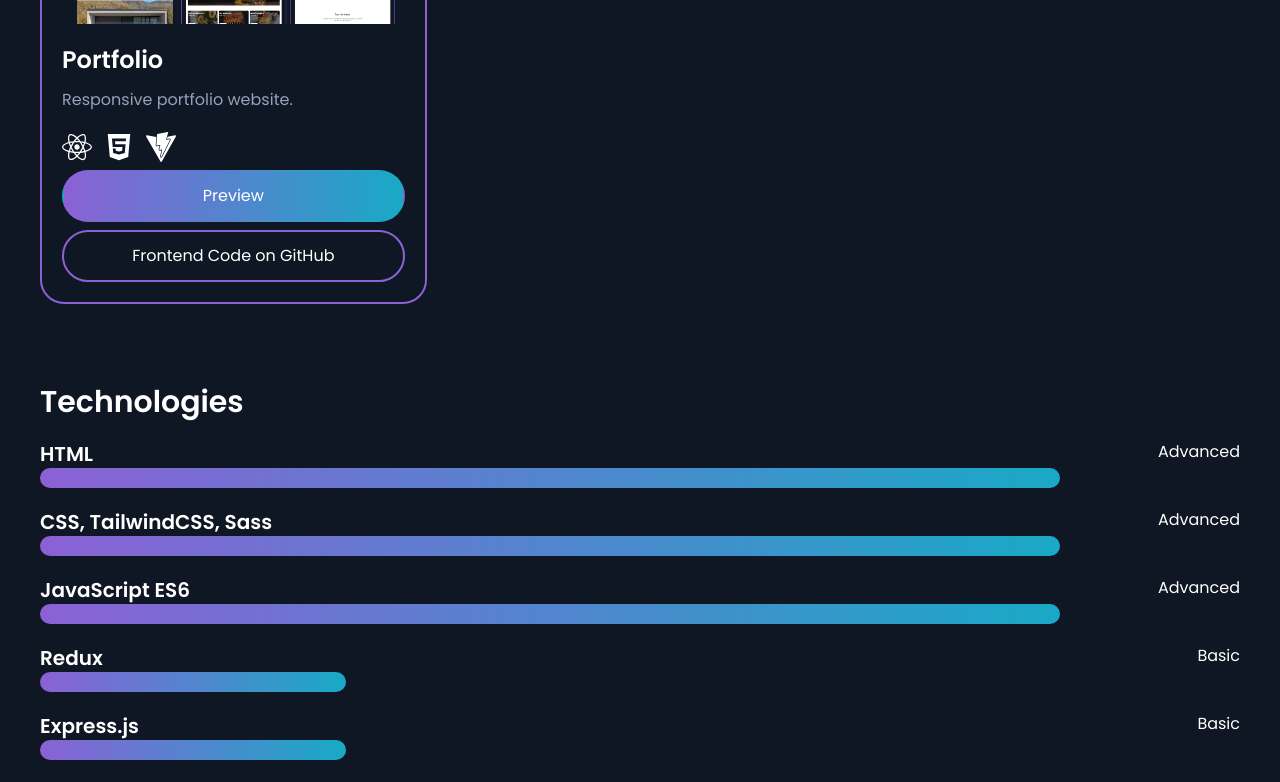
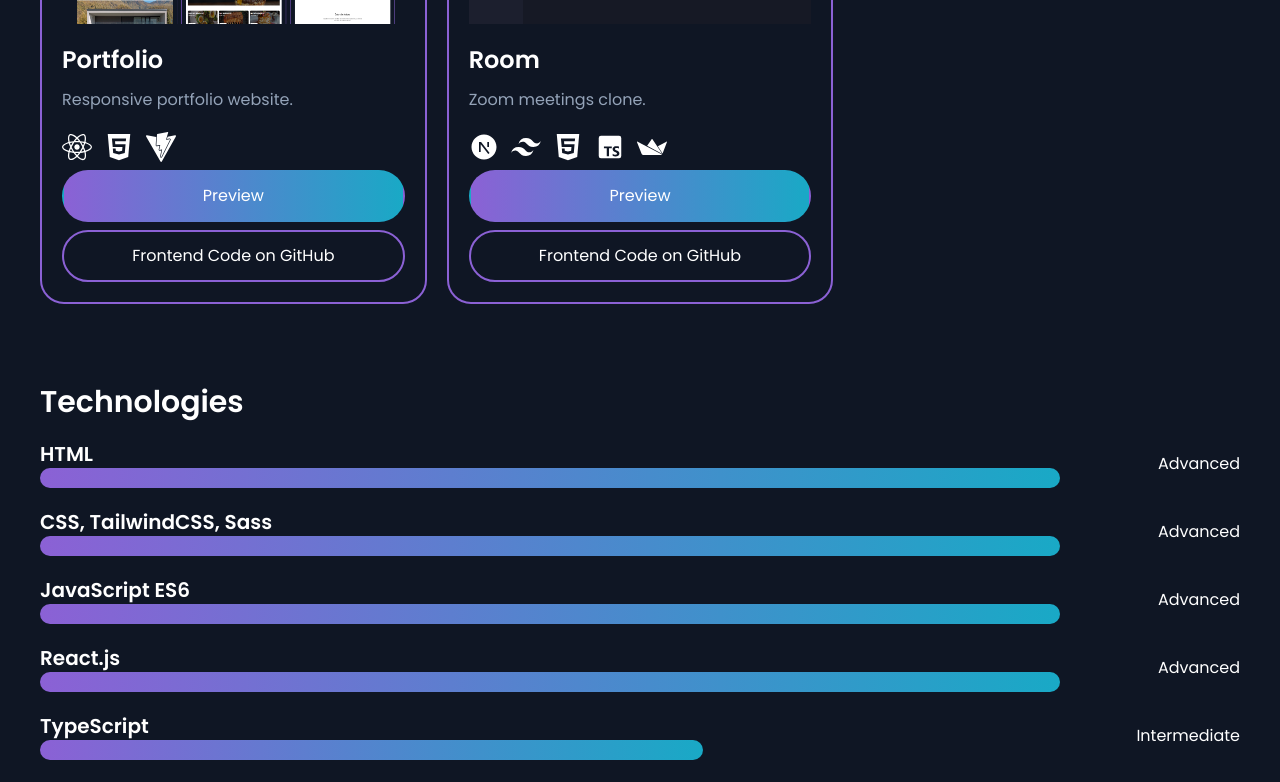
Before and after one commit to Nderim45/portfolio, a React (Vite) app: page / in a window 1280 px wide. Shown: the part 1540-2322 px from the top of the page. Built offline with nearby package versions, Linux system fonts and the light colour scheme.

Commit message:
Added new project

```diff
--- a/package.json
+++ b/package.json
@@ -10,11 +10,17 @@
     "preview": "vite preview"
   },
   "dependencies": {
+    "@radix-ui/react-tooltip": "^1.1.2",
     "aos": "^2.3.4",
+    "class-variance-authority": "^0.7.0",
+    "clsx": "^2.1.1",
+    "lucide-react": "^0.435.0",
     "react": "^18.2.0",
     "react-dom": "^18.2.0",
     "react-icons": "^5.2.1",
     "react-router-dom": "^6.23.1",
+    "tailwind-merge": "^2.5.2",
+    "tailwindcss-animate": "^1.0.7",
     "url-metadata": "2.4.1"
   },
   "devDependencies": {
--- a/src/components/Hero.jsx
+++ b/src/components/Hero.jsx
@@ -33,7 +33,7 @@ const Hero = () => {
           <a
             onClick={() =>
               window.open(
-                "https://drive.google.com/u/1/uc?id=1DQsvC6xgslvjVun2pnkhNS660nCgSh2N&export=download",
+                "https://drive.google.com/u/1/uc?id=15pPn27DSQyhZiPI9JZRNXEpJGwnGihv6&export=download",
                 "_blank"
               )
             }
--- a/src/components/ProjectCard.jsx
+++ b/src/components/ProjectCard.jsx
@@ -1,4 +1,10 @@
 import React from "react";
+import {
+  Tooltip,
+  TooltipContent,
+  TooltipProvider,
+  TooltipTrigger,
+} from "@/components/ui/tooltip";
 
 const ProjectCard = ({
   image,
@@ -10,14 +16,26 @@ const ProjectCard = ({
   backend,
 }) => {
   return (
-    <div data-aos="fade-up" className="flex flex-col w-full border-2 border-[#8b61d5] rounded-3xl p-5">
+    <div
+      data-aos="fade-up"
+      className="flex flex-col w-full border-2 border-[#8b61d5] rounded-3xl p-5"
+    >
       <img src={image} alt="" className="w-full sm:h-[250px]" />
       <div className="mt-5">
         <h1 className="text-2xl font-semibold">{name}</h1>
         <p className="mt-3 text-slate-400">{description}</p>
       </div>
       <div className="flex flex-wrap space-y-2 justify-between mt-auto">
-        <div className="flex flex-wrap mt-5">{technologies.map((tech) => tech)}</div>
+        <div className="flex flex-wrap mt-5">
+          {technologies.map((tech) => (
+            <TooltipProvider>
+              <Tooltip>
+                <TooltipTrigger>{tech.icon}</TooltipTrigger>
+                <TooltipContent>{tech.name}</TooltipContent>
+              </Tooltip>
+            </TooltipProvider>
+          ))}
+        </div>
         <button
           className="w-full bg-gradient-to-r from-[#8b61d5] border-transparent to-[#19a9c6] rounded-full py-3 hover:bg-none border-2 hover:border-[#8b61d5]"
           onClick={() => window.open(link, "_blank")}
--- a/src/components/Technologies.jsx
+++ b/src/components/Technologies.jsx
@@ -16,7 +16,7 @@ const Technologies = () => {
             }}
           ></div>
         </div>
-        <div className="w-[15%] flex justify-end">
+        <div className="w-[15%] flex justify-end items-center">
           <h1>{level}</h1>
         </div>
       </div>
@@ -39,6 +39,9 @@ const Technologies = () => {
       {technologie("HTML", "100%", "Advanced")}
       {technologie("CSS, TailwindCSS, Sass", "100%", "Advanced")}
       {technologie("JavaScript ES6", "100%", "Advanced")}
+      {technologie("React.js", "100%", "Advanced")}
+      {technologie("TypeScript", "65%", "Intermediate")}
+      {technologie("Next.js", "65%", "Intermediate")}
       {technologie("Redux", "30%", "Basic")}
       {technologie("Express.js", "30%", "Basic")}
       {technologie("MongoDB", "30%", "Basic")}
@@ -46,10 +49,10 @@ const Technologies = () => {
         Additional technologies and skills
       </h1>
       <div className="grid grid-cols-1 md:grid-cols-2 lg:grid-cols-3 gap-5 mt-5">
-              {additionalSkills("Git")}
-              {additionalSkills("B2 English")}
-              {additionalSkills("Quick learning")}
-              {additionalSkills("Teamwork")}
+        {additionalSkills("Git")}
+        {additionalSkills("B2 English")}
+        {additionalSkills("Quick learning")}
+        {additionalSkills("Teamwork")}
       </div>
     </div>
   );
--- a/src/components/projectsData.jsx
+++ b/src/components/projectsData.jsx
@@ -1,10 +1,12 @@
 import { FaReact, FaNodeJs, FaSass, FaHtml5 } from "react-icons/fa";
-import { RiTailwindCssFill } from "react-icons/ri";
-import { SiRedux, SiMongodb, SiVite } from "react-icons/si";
+import { RiTailwindCssFill, RiNextjsFill } from "react-icons/ri";
+import { SiRedux, SiMongodb, SiVite, SiStreamlit } from "react-icons/si";
+import { BiLogoTypescript } from "react-icons/bi";
 import realEstateImage from "../assets/real-estate-project.png";
 import betterEatImage from "../assets/better-eat-project.png";
 import incorporateTaxImage from "../assets/incorporate-tax-project.png";
 import portfolioImage from "../assets/portfolio-project.png";
+import roomImage from "../assets/room-project.png";
 
 export const data = [
   {
@@ -12,13 +14,16 @@ export const data = [
     name: "Real Estate",
     description: "Responsive website for finding real estates.",
     technologies: [
-      <FaReact fontSize={30} className="mr-3" />,
-      <FaNodeJs fontSize={30} className="mr-3" />,
-      <RiTailwindCssFill fontSize={30} className="mr-3" />,
-      <SiRedux fontSize={30} className="mr-3" />,
-      <SiMongodb fontSize={30} className="mr-3" />,
-      <FaHtml5 fontSize={30} className="mr-3" />,
-      <SiVite fontSize={30} className="mr-3" />,
+      { icon: <FaReact fontSize={30} className="mr-3" />, name: "React.js" },
+      { icon: <FaNodeJs fontSize={30} className="mr-3" />, name: "Node.js" },
+      {
+        icon: <RiTailwindCssFill fontSize={30} className="mr-3" />,
+        name: "TailwindCSS",
+      },
+      { icon: <SiRedux fontSize={30} className="mr-3" />, name: "Redux" },
+      { icon: <SiMongodb fontSize={30} className="mr-3" />, name: "MongoDB" },
+      { icon: <FaHtml5 fontSize={30} className="mr-3" />, name: "HTML" },
+      { icon: <SiVite fontSize={30} className="mr-3" />, name: "Vite" },
     ],
     link: "https://node-real-estate.netlify.app/",
     frontend_code: "https://github.com/Nderim45/estate-frontend",
@@ -29,13 +34,16 @@ export const data = [
     name: "Better Eat",
     description: "Responsive website for ordering food.",
     technologies: [
-      <FaReact fontSize={30} className="mr-3" />,
-      <FaNodeJs fontSize={30} className="mr-3" />,
-      <RiTailwindCssFill fontSize={30} className="mr-3" />,
+      { icon: <FaReact fontSize={30} className="mr-3" />, name: "React.js" },
+      { icon: <FaNodeJs fontSize={30} className="mr-3" />, name: "Node.js" },
+      {
+        icon: <RiTailwindCssFill fontSize={30} className="mr-3" />,
+        name: "TailwindCSS",
+      },
       <SiRedux fontSize={30} className="mr-3" />,
       <SiMongodb fontSize={30} className="mr-3" />,
-      <FaHtml5 fontSize={30} className="mr-3" />,
-      <SiVite fontSize={30} className="mr-3" />,
+      { icon: <FaHtml5 fontSize={30} className="mr-3" />, name: "HTML" },
+      { icon: <SiVite fontSize={30} className="mr-3" />, name: "Vite" },
     ],
     link: "https://better-eat.netlify.app/",
     frontend_code: "https://github.com/Nderim45/better-eat",
@@ -46,10 +54,10 @@ export const data = [
     name: "Incorporate Tax",
     description: "Responsive website for tax solutions.",
     technologies: [
-      <FaReact fontSize={30} className="mr-3" />,
-      <FaSass fontSize={30} className="mr-3" />,
-      <FaHtml5 fontSize={30} className="mr-3" />,
-      <SiVite fontSize={30} className="mr-3" />,
+      { icon: <FaReact fontSize={30} className="mr-3" />, name: "React.js" },
+      { icon: <FaSass fontSize={30} className="mr-3" />, name: "Sass" },
+      { icon: <FaHtml5 fontSize={30} className="mr-3" />, name: "HTML" },
+      { icon: <SiVite fontSize={30} className="mr-3" />, name: "Vite" },
     ],
     link: "https://incorporate-tax.netlify.app/",
     frontend_code: "https://github.com/Nderim45/incorporate-tax",
@@ -59,11 +67,37 @@ export const data = [
     name: "Portfolio",
     description: "Responsive portfolio website.",
     technologies: [
-      <FaReact fontSize={30} className="mr-3" />,
-      <FaHtml5 fontSize={30} className="mr-3" />,
-      <SiVite fontSize={30} className="mr-3" />,
+      { icon: <FaReact fontSize={30} className="mr-3" />, name: "React.js" },
+      { icon: <FaHtml5 fontSize={30} className="mr-3" />, name: "HTML" },
+      { icon: <SiVite fontSize={30} className="mr-3" />, name: "Vite" },
     ],
     link: "https://incorporate-tax.netlify.app/",
     frontend_code: "https://github.com/Nderim45/portfolio",
   },
+  {
+    image: roomImage,
+    name: "Room",
+    description: "Zoom meetings clone.",
+    technologies: [
+      {
+        icon: <RiNextjsFill fontSize={30} className="mr-3" />,
+        name: "Next.js",
+      },
+      {
+        icon: <RiTailwindCssFill fontSize={30} className="mr-3" />,
+        name: "TailwindCSS",
+      },
+      { icon: <FaHtml5 fontSize={30} className="mr-3" />, name: "HTML" },
+      {
+        icon: <BiLogoTypescript fontSize={30} className="mr-3" />,
+        name: "TypeScript",
+      },
+      {
+        icon: <SiStreamlit fontSize={30} className="mr-3" />,
+        name: "getstream.io",
+      },
+    ],
+    link: "https://roommeet.netlify.app/",
+    frontend_code: "https://github.com/Nderim45/zoom-clone",
+  },
 ];
--- /dev/null
+++ b/src/components/ui/tooltip.jsx
@@ -0,0 +1,26 @@
+"use client"
+
+import * as React from "react"
+import * as TooltipPrimitive from "@radix-ui/react-tooltip"
+
+import { cn } from "@/lib/utils"
+
+const TooltipProvider = TooltipPrimitive.Provider
+
+const Tooltip = TooltipPrimitive.Root
+
+const TooltipTrigger = TooltipPrimitive.Trigger
+
+const TooltipContent = React.forwardRef(({ className, sideOffset = 4, ...props }, ref) => (
+  <TooltipPrimitive.Content
+    ref={ref}
+    sideOffset={sideOffset}
+    className={cn(
+      "z-50 overflow-hidden rounded-md border bg-popover px-3 py-1.5 text-sm text-popover-foreground shadow-md animate-in fade-in-0 zoom-in-95 data-[state=closed]:animate-out data-[state=closed]:fade-out-0 data-[state=closed]:zoom-out-95 data-[side=bottom]:slide-in-from-top-2 data-[side=left]:slide-in-from-right-2 data-[side=right]:slide-in-from-left-2 data-[side=top]:slide-in-from-bottom-2",
+      className
+    )}
+    {...props} />
+))
+TooltipContent.displayName = TooltipPrimitive.Content.displayName
+
+export { Tooltip, TooltipTrigger, TooltipContent, TooltipProvider }
--- a/src/index.css
+++ b/src/index.css
@@ -2,8 +2,70 @@
 @tailwind components;
 @tailwind utilities;
 
-body {
-  background: #0f1624;
-  @apply font-poppins;
-  color: white;
+@layer base {
+  :root {
+    --background: 0 0% 100%;
+    --foreground: 222.2 84% 4.9%;
+    --card: 0 0% 100%;
+    --card-foreground: 222.2 84% 4.9%;
+    --popover: 0 0% 100%;
+    --popover-foreground: 222.2 84% 4.9%;
+    --primary: 222.2 47.4% 11.2%;
+    --primary-foreground: 210 40% 98%;
+    --secondary: 210 40% 96.1%;
+    --secondary-foreground: 222.2 47.4% 11.2%;
+    --muted: 210 40% 96.1%;
+    --muted-foreground: 215.4 16.3% 46.9%;
+    --accent: 210 40% 96.1%;
+    --accent-foreground: 222.2 47.4% 11.2%;
+    --destructive: 0 84.2% 60.2%;
+    --destructive-foreground: 210 40% 98%;
+    --border: 214.3 31.8% 91.4%;
+    --input: 214.3 31.8% 91.4%;
+    --ring: 222.2 84% 4.9%;
+    --radius: 0.5rem;
+    --chart-1: 12 76% 61%;
+    --chart-2: 173 58% 39%;
+    --chart-3: 197 37% 24%;
+    --chart-4: 43 74% 66%;
+    --chart-5: 27 87% 67%;
+  }
+
+  .dark {
+    --background: 222.2 84% 4.9%;
+    --foreground: 210 40% 98%;
+    --card: 222.2 84% 4.9%;
+    --card-foreground: 210 40% 98%;
+    --popover: 222.2 84% 4.9%;
+    --popover-foreground: 210 40% 98%;
+    --primary: 210 40% 98%;
+    --primary-foreground: 222.2 47.4% 11.2%;
+    --secondary: 217.2 32.6% 17.5%;
+    --secondary-foreground: 210 40% 98%;
+    --muted: 217.2 32.6% 17.5%;
+    --muted-foreground: 215 20.2% 65.1%;
+    --accent: 217.2 32.6% 17.5%;
+    --accent-foreground: 210 40% 98%;
+    --destructive: 0 62.8% 30.6%;
+    --destructive-foreground: 210 40% 98%;
+    --border: 217.2 32.6% 17.5%;
+    --input: 217.2 32.6% 17.5%;
+    --ring: 212.7 26.8% 83.9%;
+    --chart-1: 220 70% 50%;
+    --chart-2: 160 60% 45%;
+    --chart-3: 30 80% 55%;
+    --chart-4: 280 65% 60%;
+    --chart-5: 340 75% 55%;
+  }
 }
+
+@layer base {
+  * {
+    @apply border-border;
+  }
+  body {
+    background: #0f1624;
+    @apply font-poppins;
+    color: white;
+  }
+}
--- /dev/null
+++ b/src/lib/utils.js
@@ -0,0 +1,6 @@
+import { clsx } from "clsx"
+import { twMerge } from "tailwind-merge"
+
+export function cn(...inputs) {
+  return twMerge(clsx(inputs))
+}
--- a/tailwind.config.js
+++ b/tailwind.config.js
@@ -1,11 +1,80 @@
 /** @type {import('tailwindcss').Config} */
-export default {
-  content: ["./index.html", "./src/**/*.{js,ts,jsx,tsx}"],
+module.exports = {
+  darkMode: ["class"],
+  content: [
+    "./pages/**/*.{js,jsx}",
+    "./components/**/*.{js,jsx}",
+    "./app/**/*.{js,jsx}",
+    "./src/**/*.{js,jsx}",
+  ],
+  prefix: "",
   theme: {
-    extend: {},
+    container: {
+      center: true,
+      padding: "2rem",
+      screens: {
+        "2xl": "1400px",
+      },
+    },
+    extend: {
+      colors: {
+        border: "hsl(var(--border))",
+        input: "hsl(var(--input))",
+        ring: "hsl(var(--ring))",
+        background: "hsl(var(--background))",
+        foreground: "hsl(var(--foreground))",
+        primary: {
+          DEFAULT: "hsl(var(--primary))",
+          foreground: "hsl(var(--primary-foreground))",
+        },
+        secondary: {
+          DEFAULT: "hsl(var(--secondary))",
+          foreground: "hsl(var(--secondary-foreground))",
+        },
+        destructive: {
+          DEFAULT: "hsl(var(--destructive))",
+          foreground: "hsl(var(--destructive-foreground))",
+        },
+        muted: {
+          DEFAULT: "hsl(var(--muted))",
+          foreground: "hsl(var(--muted-foreground))",
+        },
+        accent: {
+          DEFAULT: "hsl(var(--accent))",
+          foreground: "hsl(var(--accent-foreground))",
+        },
+        popover: {
+          DEFAULT: "hsl(var(--popover))",
+          foreground: "hsl(var(--popover-foreground))",
+        },
+        card: {
+          DEFAULT: "hsl(var(--card))",
+          foreground: "hsl(var(--card-foreground))",
+        },
+      },
+      borderRadius: {
+        lg: "var(--radius)",
+        md: "calc(var(--radius) - 2px)",
+        sm: "calc(var(--radius) - 4px)",
+      },
+      keyframes: {
+        "accordion-down": {
+          from: { height: "0" },
+          to: { height: "var(--radix-accordion-content-height)" },
+        },
+        "accordion-up": {
+          from: { height: "var(--radix-accordion-content-height)" },
+          to: { height: "0" },
+        },
+      },
+      animation: {
+        "accordion-down": "accordion-down 0.2s ease-out",
+        "accordion-up": "accordion-up 0.2s ease-out",
+      },
+    },
     fontFamily: {
       poppins: ["Poppins", "sans-serif"],
     },
   },
-  plugins: [],
+  plugins: [require("tailwindcss-animate")],
 };
--- a/vite.config.js
+++ b/vite.config.js
@@ -1,9 +1,15 @@
 import { defineConfig } from "vite";
 import react from "@vitejs/plugin-react";
+import path from "path";
 
 // https://vitejs.dev/config/
 export default defineConfig({
   plugins: [react()],
+  resolve: {
+    alias: {
+      "@": path.resolve(__dirname, "./src"),
+    },
+  },
   server: {
     port: 3000,
   },
```
Also changed, not shown: jsconfig.json (added, +10 -0 lines), components.json (added), src/assets/room-project.png (added), 1 other file (tests, documents, lock files or other folders).
